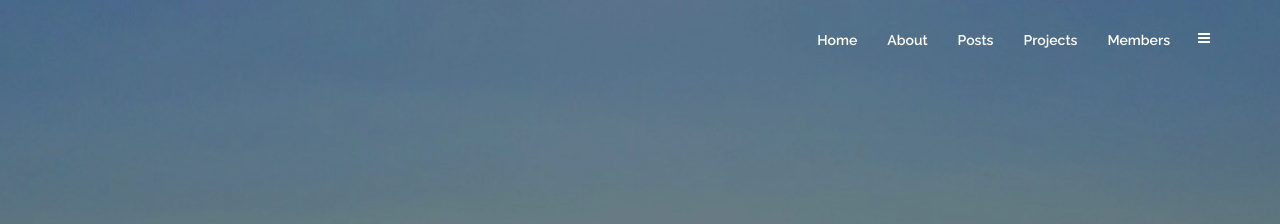
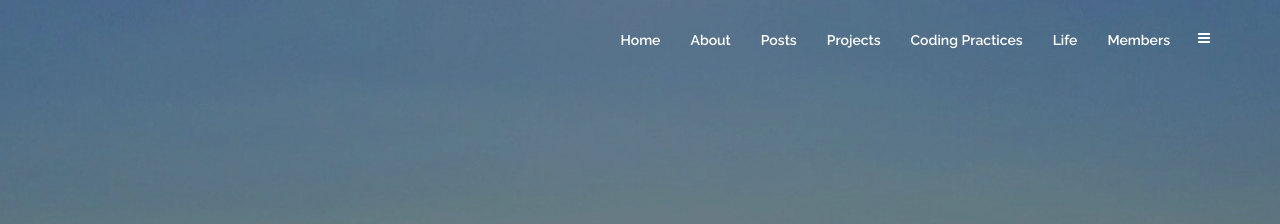
Before and after one commit to unsolvedproblem/unsolvedproblem.github.io, a Jekyll site: the page built from index.html, in a window 1280 px wide. Shown: the top 224 px of the page. Built offline with Jekyll 4.4.1, drawn with Linux system fonts in a browser that asks for light colours.

Commit message:
Update navigation.yml

```diff
--- a/_data/navigation.yml
+++ b/_data/navigation.yml
@@ -5,6 +5,10 @@
 - name: Posts
   link: /UnsolvedProblem/posts.html
 - name: Projects
-  link:
+  link: /UnsolvedProblem/projects.html
+- name: Coding Practices
+  link: /UnsolvedProblem/coding_practices.html
+- name: Life
+  link: /UnsolvedProblem/life.html
 - name: Members
   link: /UnsolvedProblem/staff.html
```
